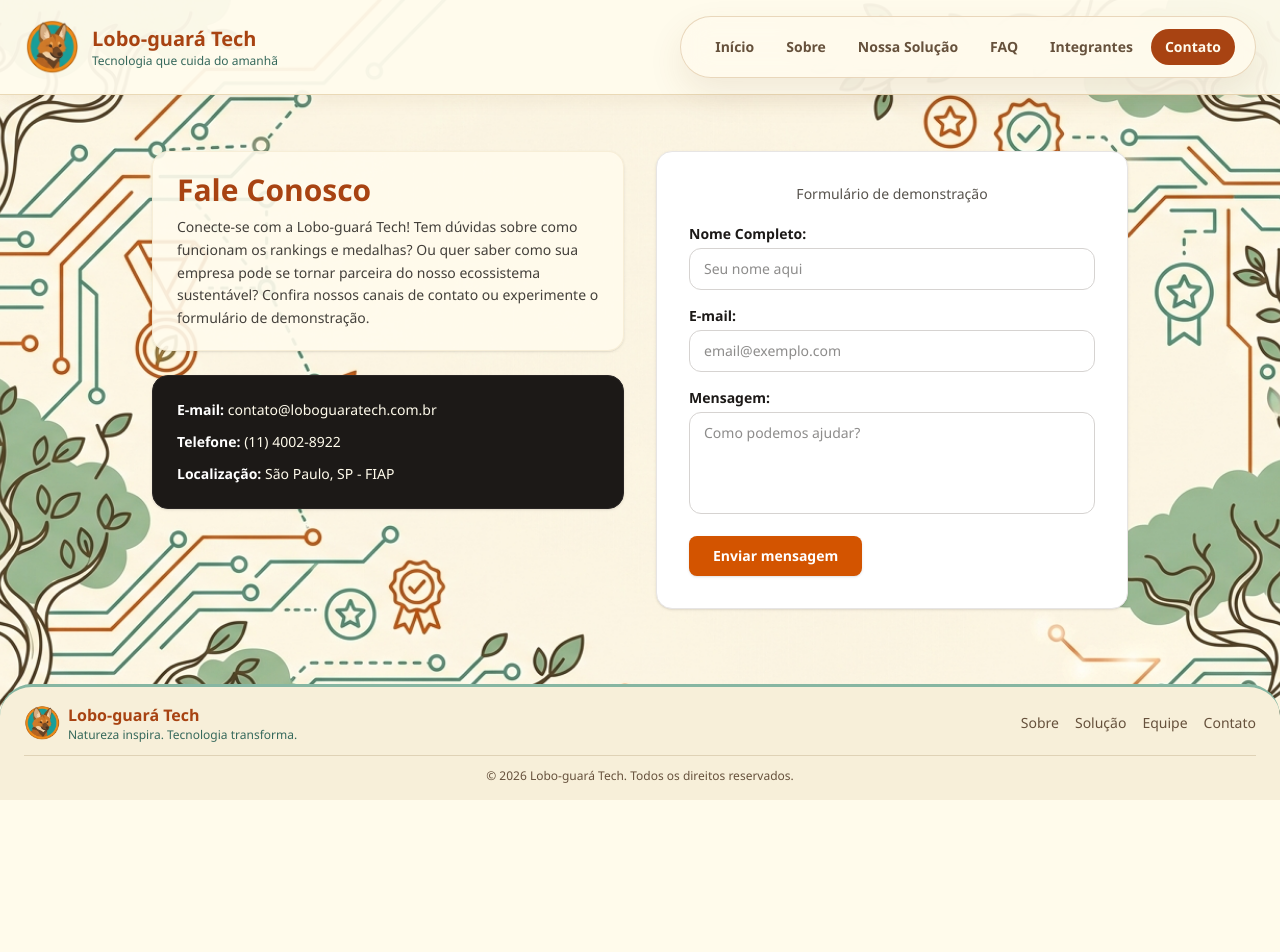
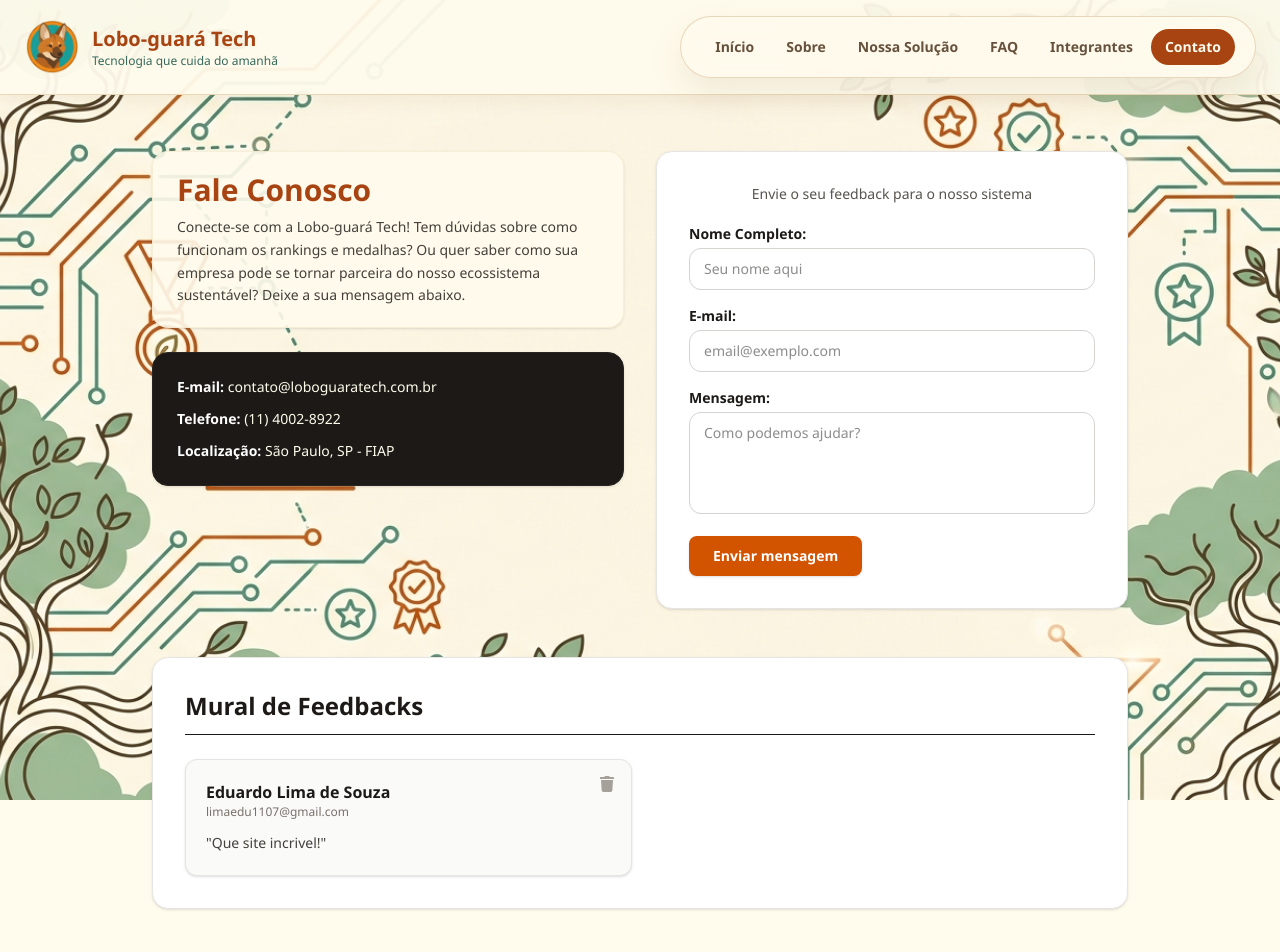
Before and after one commit to Challenger-2026/front-3.0, a React (Vite) app: page /contato in a window 1280 px wide. Shown: the top 952 px of the page. Before the commit the page ends 800 px from the top, so only its background shows below. Built offline with nearby package versions, Linux system fonts and the light colour scheme; data requests are answered from the project's data file.

Commit message:
integracao de listagem e criacao de contatos via API

```diff
--- a/db.json
+++ b/db.json
@@ -1,16 +1,11 @@
 {
   "feedbacks": [
     {
-      "id": "1",
-      "nome": "João Silva",
-      "email": "joao@email.com",
-      "mensagem": "Achei a solução Lobo-guará Tech muito inovadora!"
-    },
-    {
-      "id": "2",
-      "nome": "Maria Souza",
-      "email": "maria@email.com",
-      "mensagem": "Excelente protótipo, a interface está muito amigável."
+      "nome": "Eduardo Lima de Souza",
+      "email": "limaedu1107@gmail.com",
+      "mensagem": "Que site incrivel!",
+      "id": "U0_p5iuqTJ0"
     }
-  ]
+  ],
+  "$schema": "./node_modules/json-server/schema.json"
 }
--- a/src/pages/Contato.tsx
+++ b/src/pages/Contato.tsx
@@ -1,10 +1,13 @@
 import { useState } from 'react';
 import { useForm, type SubmitHandler } from 'react-hook-form';
+import { FaTrash, FaSpinner } from 'react-icons/fa';
 import type { FormContatoInputs } from '../types/types';
+import { useFeedback } from '../hooks/useFeedback';
 import Botao from '../components/Botao';
 
 export default function Contato() {
   const [mensagemValidada, setMensagemValidada] = useState(false);
+  const { feedbacks, loading, error, addFeedback, removeFeedback } = useFeedback();
 
   const {
     register,
@@ -13,21 +16,28 @@ export default function Contato() {
     formState: { errors, isSubmitting },
   } = useForm<FormContatoInputs>();
 
-  const validarMensagem: SubmitHandler<FormContatoInputs> = () => {
+  const validarMensagem: SubmitHandler<FormContatoInputs> = async (data) => {
+    try {
+      await addFeedback(data);
       setMensagemValidada(true);
       reset();
+      setTimeout(() => setMensagemValidada(false), 5000);
+    } catch (err) {
+      console.error('Erro ao enviar mensagem', err);
+      alert('Ocorreu um erro ao enviar. Tente novamente.');
+    }
   };
 
   return (
-    <main className="max-w-5xl mx-auto p-4 sm:p-6 grid grid-cols-1 md:grid-cols-2 gap-8 items-start">
+    <main className="max-w-5xl mx-auto p-4 sm:p-6 space-y-12">
+      <section className="grid grid-cols-1 md:grid-cols-2 gap-8 items-start">
         <div className="space-y-6">
           <div className="relative z-10 bg-[#fffbed]/90 rounded-2xl px-6 py-5 border border-[#ead9b6]/40 shadow-sm">
             <h1 className="text-3xl font-extrabold text-[#a84312] mb-2">Fale Conosco</h1>
             <p className="text-stone-700 text-sm leading-relaxed">
               Conecte-se com a Lobo-guará Tech! Tem dúvidas sobre como funcionam os rankings e
               medalhas? Ou quer saber como sua empresa pode se tornar parceira do nosso ecossistema
-            sustentável? Confira nossos canais de contato ou experimente o formulário de
-            demonstração.
+              sustentável? Deixe a sua mensagem abaixo.
             </p>
           </div>
 
@@ -46,14 +56,16 @@ export default function Contato() {
 
         <div className="bg-white p-6 sm:p-8 rounded-2xl border border-stone-200 shadow-sm">
           <p id="aviso-formulario" className="mb-5 text-sm text-stone-600 text-center">
-          Formulário de demonstração
+            Envie o seu feedback para o nosso sistema
           </p>
 
           {mensagemValidada && (
             <p
               role="status"
-            className="mb-5 p-3.5 bg-green-50 border border-green-200 text-green-800 rounded-xl text-sm font-semibold text-center"
-          >Dados válidos! Esta demonstração não envia mensagens externas.</p>
+              className="mb-5 p-3.5 bg-green-50 border border-green-200 text-green-800 rounded-xl text-sm font-semibold text-center animate-fade-in"
+            >
+              Feedback enviado com sucesso!
+            </p>
           )}
 
           <form
@@ -63,7 +75,6 @@ export default function Contato() {
             className="space-y-4"
             noValidate
           >
-
             <div>
               <label htmlFor="nome" className="block text-sm font-bold text-stone-900 mb-1">
                 Nome Completo:
@@ -79,15 +90,10 @@ export default function Contato() {
                 {...register('nome', {
                   setValueAs: (valor: unknown) => (typeof valor === 'string' ? valor.trim() : valor),
                   required: 'Por favor, informe seu nome completo.',
-                minLength: {
-                  value: 3,
-                  message: 'O nome deve conter pelo menos 3 caracteres.',
-                },
+                  minLength: { value: 3, message: 'O nome deve conter pelo menos 3 caracteres.' },
                 })}
                 className={`w-full px-3.5 py-2.5 rounded-xl border text-stone-900 text-sm focus:outline-none transition-colors ${
-                errors.nome
-                  ? 'border-red-500 focus:border-red-600 bg-red-50/20'
-                  : 'border-stone-300 focus:border-[#a84312]'
+                  errors.nome ? 'border-red-500 focus:border-red-600 bg-red-50/20' : 'border-stone-300 focus:border-[#a84312]'
                 }`}
               />
               {errors.nome && (
@@ -96,6 +102,7 @@ export default function Contato() {
                 </span>
               )}
             </div>
+
             <div>
               <label htmlFor="email" className="block text-sm font-bold text-stone-900 mb-1">
                 E-mail:
@@ -117,9 +124,7 @@ export default function Contato() {
                   },
                 })}
                 className={`w-full px-3.5 py-2.5 rounded-xl border text-stone-900 text-sm focus:outline-none transition-colors ${
-                errors.email
-                  ? 'border-red-500 focus:border-red-600 bg-red-50/20'
-                  : 'border-stone-300 focus:border-[#a84312]'
+                  errors.email ? 'border-red-500 focus:border-red-600 bg-red-50/20' : 'border-stone-300 focus:border-[#a84312]'
                 }`}
               />
               {errors.email && (
@@ -143,15 +148,10 @@ export default function Contato() {
                 {...register('mensagem', {
                   setValueAs: (valor: unknown) => (typeof valor === 'string' ? valor.trim() : valor),
                   required: 'A mensagem é obrigatória.',
-                minLength: {
-                  value: 10,
-                  message: 'A mensagem deve conter no mínimo 10 caracteres.',
-                },
+                  minLength: { value: 10, message: 'A mensagem deve conter no mínimo 10 caracteres.' },
                 })}
                 className={`w-full px-3.5 py-2.5 rounded-xl border text-stone-900 text-sm focus:outline-none resize-none transition-colors ${
-                errors.mensagem
-                  ? 'border-red-500 focus:border-red-600 bg-red-50/20'
-                  : 'border-stone-300 focus:border-[#a84312]'
+                  errors.mensagem ? 'border-red-500 focus:border-red-600 bg-red-50/20' : 'border-stone-300 focus:border-[#a84312]'
                 }`}
               />
               {errors.mensagem && (
@@ -162,10 +162,55 @@ export default function Contato() {
             </div>
 
             <Botao tipo="submit" desabilitado={isSubmitting} className="w-full sm:w-auto">
-            Enviar mensagem
+              {isSubmitting ? 'Enviando...' : 'Enviar mensagem'}
             </Botao>
           </form>
         </div>
+      </section>
+
+      <section className="bg-white p-6 sm:p-8 rounded-2xl border border-stone-200 shadow-sm">
+        <h2 className="text-2xl font-bold text-stone-900 mb-6 border-b pb-3">Mural de Feedbacks</h2>
+
+        {loading && (
+          <div className="flex flex-col items-center justify-center py-10 text-stone-500">
+            <FaSpinner className="animate-spin text-3xl mb-3 text-[#a84312]" />
+            <p>A carregar mensagens do servidor...</p>
+          </div>
+        )}
+
+        {error && (
+          <div className="bg-red-50 text-red-800 p-4 rounded-xl border border-red-200 text-center">
+            <p className="font-semibold">Erro de ligação!</p>
+            <p className="text-sm mt-1">{error}</p>
+          </div>
+        )}
+
+        {!loading && !error && feedbacks.length === 0 && (
+          <div className="text-center py-10 bg-stone-50 rounded-xl border border-dashed border-stone-300">
+            <p className="text-stone-500">Nenhum feedback recebido ainda. Seja o primeiro a comentar!</p>
+          </div>
+        )}
+
+        {!loading && !error && feedbacks.length > 0 && (
+          <div className="grid grid-cols-1 sm:grid-cols-2 gap-4">
+            {feedbacks.map((f) => (
+              <article key={f.id} className="bg-stone-50 p-5 rounded-xl border border-stone-200 shadow-sm relative group">
+                <button
+                  onClick={() => f.id && removeFeedback(f.id)}
+                  className="absolute top-4 right-4 text-stone-400 hover:text-red-500 transition-colors"
+                  aria-label="Excluir feedback"
+                  title="Excluir feedback"
+                >
+                  <FaTrash />
+                </button>
+                <h3 className="font-bold text-stone-900">{f.nome}</h3>
+                <p className="text-xs text-stone-500 mb-3">{f.email}</p>
+                <p className="text-sm text-stone-700 leading-relaxed">"{f.mensagem}"</p>
+              </article>
+            ))}
+          </div>
+        )}
+      </section>
     </main>
   );
 }
```
Lines whose indentation alone changed are shown as unchanged.
